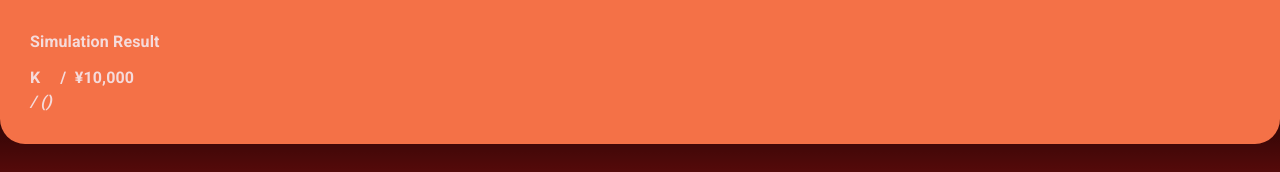
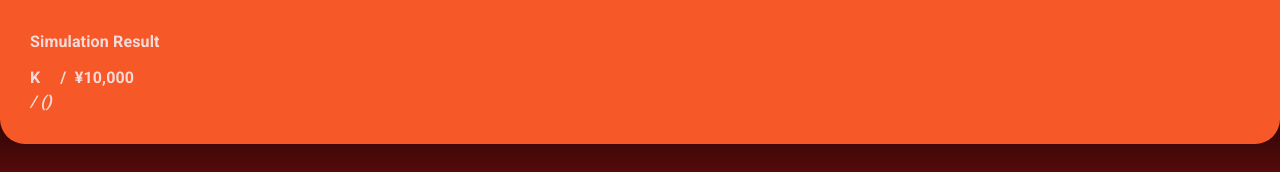
Before and after one commit to thuraucsy/yenzayweb_prod, a React (Vite) app: page / in a window 1280 px wide. Shown: the top 172 px of the page. Built offline with nearby package versions, Linux system fonts and the light colour scheme; no server answers.

Commit message:
color updated again

```diff
--- a/src/components/Calendar.jsx
+++ b/src/components/Calendar.jsx
@@ -71,7 +71,7 @@ const styles = {
     text: {
         label: {
             fontWeight: "bold",
-            color: "rgb(193 0 0)",
+            color: "#000",
             paddingBottom: 6,
             position: "sticky",
             top: 118,
--- a/src/components/SimulationResult.jsx
+++ b/src/components/SimulationResult.jsx
@@ -90,7 +90,7 @@ const styles = {
         padding: 30,
         borderBottomLeftRadius: 25,
         borderBottomRightRadius: 25,
-        backgroundColor: "rgb(244 113 71)",
+        backgroundColor: "rgb(246 89 39)",
         position: "sticky",
         top: -1,
         zIndex: 10,
```
